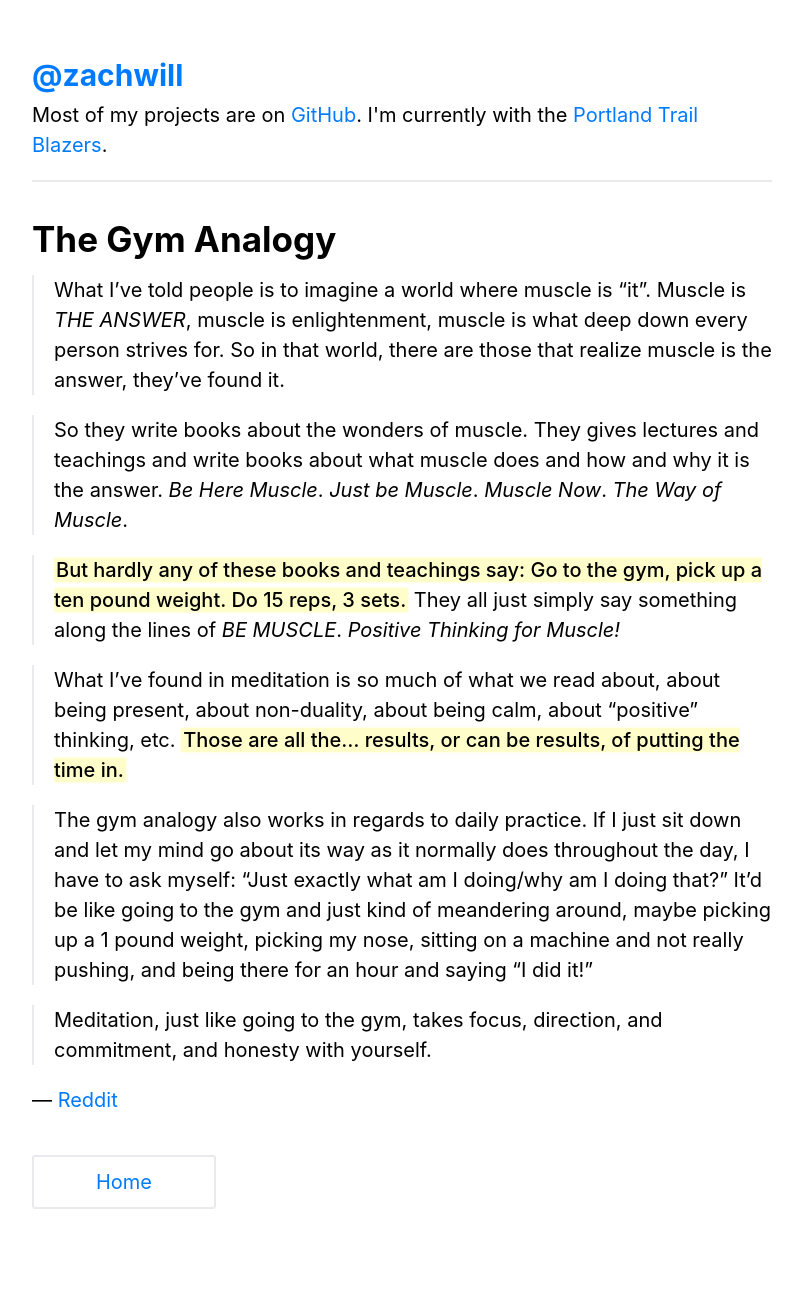
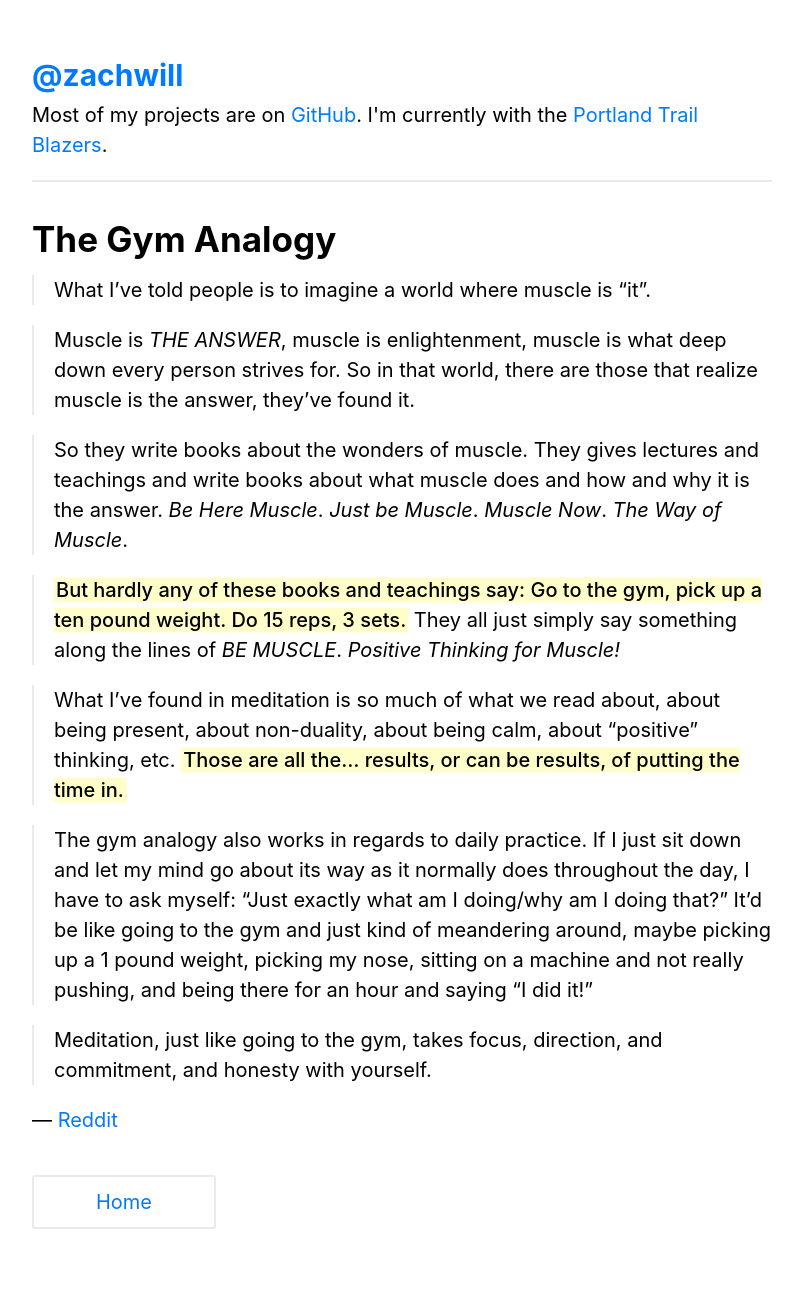
Before and after one commit to zachwill/blog, a Jekyll site: the page built from _posts/2018-08-24-gym-analogy.md, in a window 1280 px wide. Shown: the whole page, without its empty margins (238-1041 px from the left). Built offline with Jekyll 4.4.1, drawn with Linux system fonts in a browser that asks for light colours.

Commit message:
Spacing adjustments

```diff
--- a/_posts/2018-08-24-gym-analogy.md
+++ b/_posts/2018-08-24-gym-analogy.md
@@ -4,10 +4,11 @@ title     : The Gym Analogy
 permalink : /the-gym-analogy/
 ---
 
-> What I've told people is to imagine a world where muscle is "it". Muscle is
-> *THE ANSWER*, muscle is enlightenment, muscle is what deep down every person
-> strives for. So in that world, there are those that realize muscle is the
-> answer, they've found it.
+> What I've told people is to imagine a world where muscle is "it".
+
+> Muscle is *THE ANSWER*, muscle is enlightenment, muscle is what deep down
+> every person strives for. So in that world, there are those that realize
+> muscle is the answer, they've found it.
 
 > So they write books about the wonders of muscle. They gives lectures and
 > teachings and write books about what muscle does and how and why it is the
```
